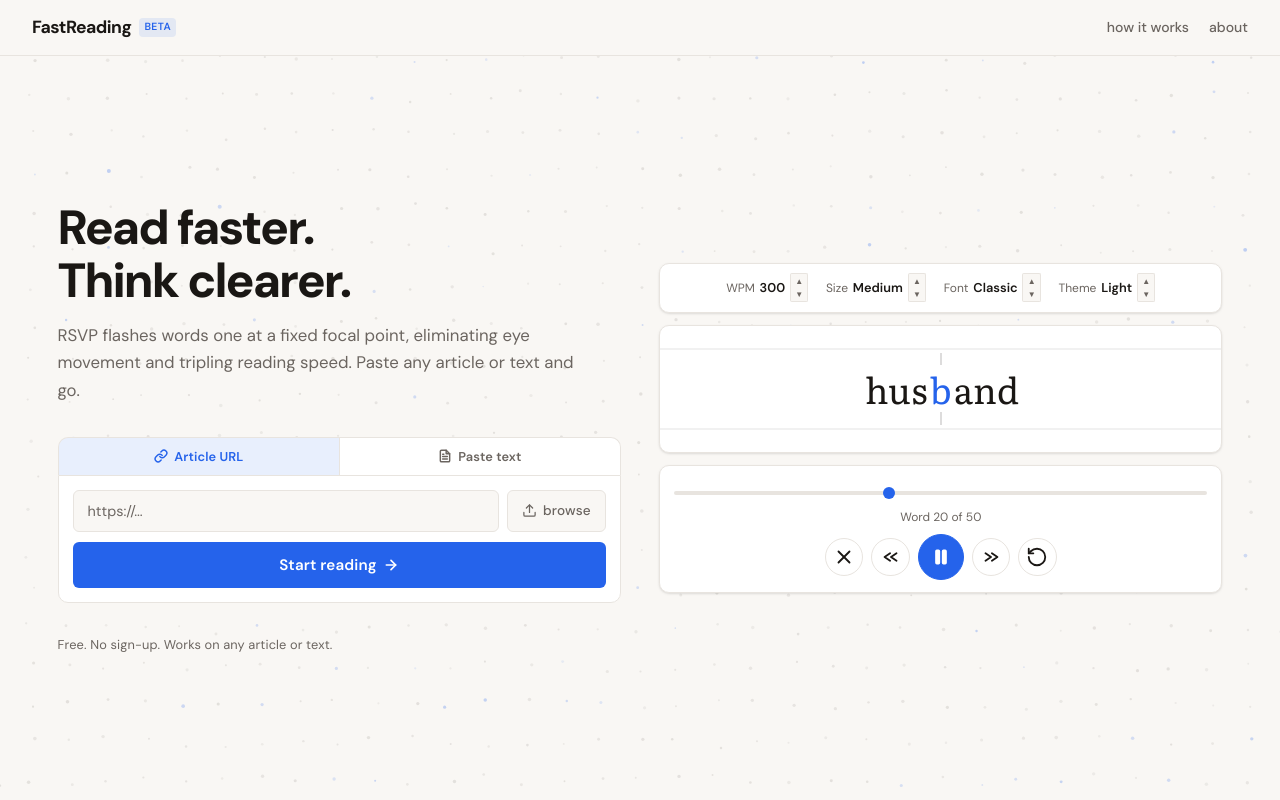
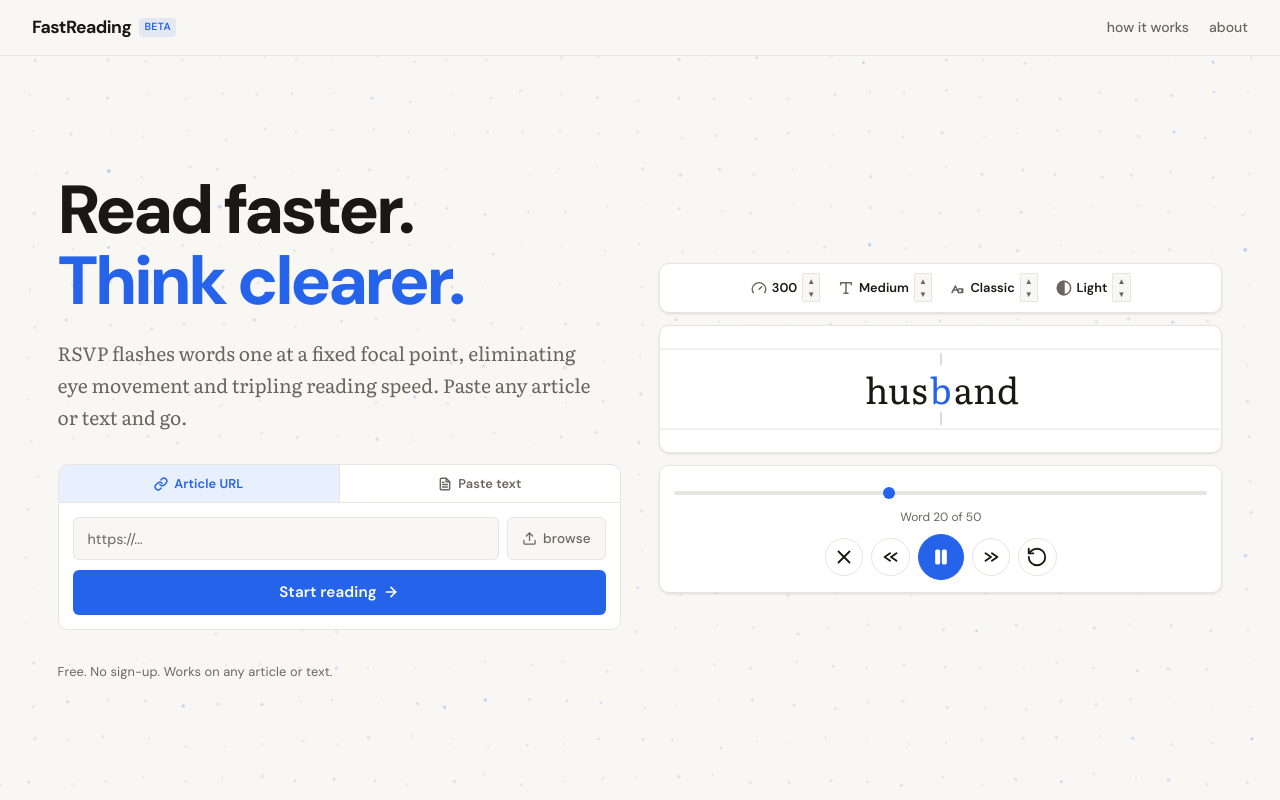
Before and after one commit to rizkywahyus/fastreading, a website: page public/index.html in a window 1280 px wide. Shown: the top 800 px of the page. Drawn offline with Linux system fonts and the light colour scheme.

Commit message:
imp(design): icon based panel & more bold for headline

```diff
--- a/public/css/style.css
+++ b/public/css/style.css
@@ -285,26 +285,43 @@ button, input, textarea, select {
   padding: 0.5rem 0;
 }
 
+@keyframes fadeInUp {
+  from {
+    opacity: 0;
+    transform: translateY(12px);
+  }
+  to {
+    opacity: 1;
+    transform: translateY(0);
+  }
+}
+
 .hero-copy {
   display: flex;
   flex-direction: column;
-  gap: 0.875rem;
+  gap: 1.25rem;
+  animation: fadeInUp 0.8s cubic-bezier(0.16, 1, 0.3, 1) both;
 }
 
 .hero-title {
-  font-size: clamp(2rem, 4.5vw, 3rem);
+  font-size: clamp(2.8rem, 6vw, 4.25rem);
   font-weight: 800;
-  line-height: 1.1;
-  letter-spacing: -0.04em;
+  line-height: 1.05;
+  letter-spacing: -0.05em;
   color: var(--text);
 }
 
+.hero-title-accent {
+  color: var(--accent);
+}
+
 .hero-desc {
-  font-size: clamp(0.95rem, 1.4vw, 1.05rem);
+  font-family: var(--font-reader);
+  font-size: clamp(1.05rem, 1.5vw, 1.25rem);
   font-weight: 400;
   line-height: 1.65;
   color: var(--text-muted);
-  max-width: 46ch;
+  max-width: 48ch;
 }
 
 /* ===== INPUT BLOCK ===== */
@@ -312,6 +329,7 @@ button, input, textarea, select {
   display: flex;
   flex-direction: column;
   gap: 0;
+  animation: fadeInUp 0.8s cubic-bezier(0.16, 1, 0.3, 1) 0.1s both;
 }
 
 .input-tabs {
@@ -533,6 +551,7 @@ button, input, textarea, select {
   font-size: 0.8rem;
   color: var(--text-muted);
   letter-spacing: 0.01em;
+  animation: fadeInUp 0.8s cubic-bezier(0.16, 1, 0.3, 1) 0.2s both;
 }
 
 /* ===== TEXT PLAYER SECTION ===== */
@@ -618,9 +637,23 @@ button, input, textarea, select {
 }
 
 .config-label {
-  font-size: 0.75rem;
+  display: inline-flex;
+  align-items: center;
+  justify-content: center;
   color: var(--text-muted);
-  white-space: nowrap;
+  cursor: help;
+  transition: color 0.15s, opacity 0.15s;
+}
+
+.config-label:hover {
+  color: var(--text);
+  opacity: 0.85;
+}
+
+.config-icon {
+  width: 16px;
+  height: 16px;
+  display: block;
 }
 
 .config-value {
@@ -1049,7 +1082,8 @@ button, input, textarea, select {
   .input-tab { font-size: 0.72rem; }
 
   .hero-title {
-    font-size: 1.875rem;
+    font-size: clamp(2rem, 7vw, 2.5rem);
+    line-height: 1.1;
   }
 
   .main.home-layout {
--- a/public/index.html
+++ b/public/index.html
@@ -42,7 +42,7 @@
     <main class="main home-layout" id="main-content">
       <section class="hero" id="hero-section" aria-labelledby="hero-title">
         <div class="hero-copy">
-          <h1 id="hero-title" class="hero-title">Read faster.<br>Think clearer.</h1>
+          <h1 id="hero-title" class="hero-title">Read faster.<br><span class="hero-title-accent">Think clearer.</span></h1>
           <p class="hero-desc">
             RSVP flashes words one at a fixed focal point, eliminating eye movement and tripling reading speed.
             Paste any article or text and go.
@@ -130,7 +130,9 @@
           <div class="reader-controls reader-controls--top text-player-card">
             <div class="config-bar">
               <div class="config-stepper-item">
-                <span class="config-label">WPM</span>
+                <span class="config-label" title="Reading speed (WPM)" aria-label="Reading speed (WPM)">
+                  <svg xmlns="http://www.w3.org/2000/svg" viewBox="0 0 24 24" fill="none" stroke="currentColor" stroke-width="2.2" stroke-linecap="round" stroke-linejoin="round" class="config-icon"><path d="m12 14 4-4" /><path d="M3.34 19a10 10 0 1 1 17.32 0" /></svg>
+                </span>
                 <span id="wpm-value" class="config-value">300</span>
                 <div class="config-buttons">
                   <button type="button" id="wpm-up" class="config-btn" aria-label="Increase speed">▲</button>
@@ -140,7 +142,9 @@
                   aria-label="Speed (words per minute)" tabindex="-1" />
               </div>
               <div class="config-stepper-item">
-                <span class="config-label">Size</span>
+                <span class="config-label" title="Font size" aria-label="Font size">
+                  <svg xmlns="http://www.w3.org/2000/svg" viewBox="0 0 24 24" fill="none" stroke="currentColor" stroke-width="2.2" stroke-linecap="round" stroke-linejoin="round" class="config-icon"><path d="M4 7V4h16v3M9 20h6M12 4v16" /></svg>
+                </span>
                 <span id="font-size-value" class="config-value">Medium</span>
                 <div class="config-buttons">
                   <button type="button" id="font-size-up" class="config-btn" aria-label="Larger font">▲</button>
@@ -154,7 +158,9 @@
                 </select>
               </div>
               <div class="config-stepper-item">
-                <span class="config-label">Font</span>
+                <span class="config-label" title="Font style" aria-label="Font style">
+                  <svg xmlns="http://www.w3.org/2000/svg" viewBox="0 0 24 24" fill="none" stroke="currentColor" stroke-width="2.2" stroke-linecap="round" stroke-linejoin="round" class="config-icon"><path d="M5 15h6" /><path d="M19 13v6" /><path d="m3 19 5-10 5 10" /><path d="M15 19a3 3 0 1 0 0-6 3 3 0 0 0 0 6Z" /></svg>
+                </span>
                 <span id="font-type-value" class="config-value">Classic</span>
                 <div class="config-buttons">
                   <button type="button" id="font-type-up" class="config-btn" aria-label="Next font">▲</button>
@@ -167,7 +173,9 @@
                 </select>
               </div>
               <div class="config-stepper-item">
-                <span class="config-label">Theme</span>
+                <span class="config-label" title="Color theme" aria-label="Color theme">
+                  <svg xmlns="http://www.w3.org/2000/svg" viewBox="0 0 24 24" fill="none" stroke="currentColor" stroke-width="2.2" stroke-linecap="round" stroke-linejoin="round" class="config-icon"><circle cx="12" cy="12" r="10" /><path d="M12 2a10 10 0 0 0 0 20V2Z" fill="currentColor"/></svg>
+                </span>
                 <span id="theme-value" class="config-value">Light</span>
                 <div class="config-buttons">
                   <button type="button" id="theme-up" class="config-btn" aria-label="Next theme">▲</button>
```
